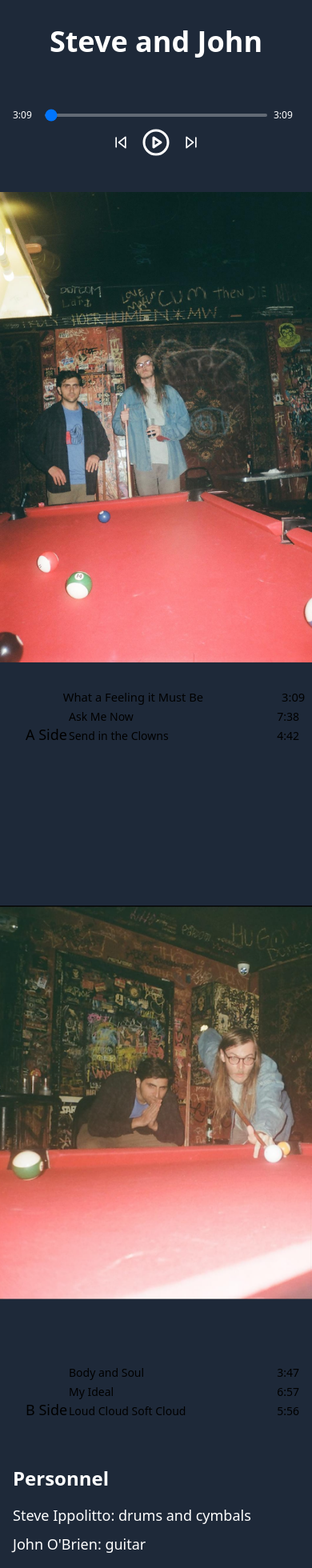
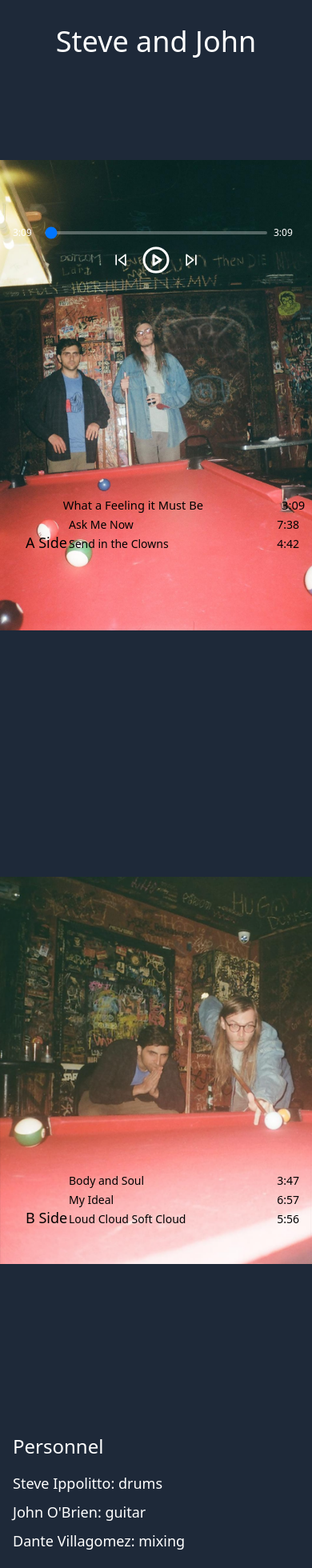
Before and after one commit to johnobriendev/jsAlbum, a React (Vite) app: page / in a window 390 px wide. Shown: the top 1960 px of the page at 80% size. Built offline with nearby package versions, Linux system fonts and the light colour scheme.

Commit message:
fix: update absolute position of controls for mobile

```diff
--- a/src/components/MusicPlayers.jsx
+++ b/src/components/MusicPlayers.jsx
@@ -108,16 +108,6 @@ const MusicPlayer = () => {
     }
   };
 
-  // Handle next/previous
-  // const playNext = () => {
-  //   setCurrentSongIndex((prevIndex) => (prevIndex + 1) % songs.length);
-  // };
-
-  // const playPrevious = () => {
-  //   setCurrentSongIndex((prevIndex) =>
-  //     prevIndex === 0 ? songs.length - 1 : prevIndex - 1
-  //   );
-  // };
   const playNext = () => {
     setCurrentSongIndex((prevIndex) => {
       const nextIndex = (prevIndex + 1) % songs.length;
@@ -170,7 +160,7 @@ const MusicPlayer = () => {
 
 
   const renderPlaybackControls = () => (
-    <div className="absolute top-6 left-0 right-0 px-4 md:px-6">
+    <div className="absolute left-0 right-0 md:top-6 top-1/4 px-4 md:px-6">
       <div className="flex items-center justify-between gap-2 md:gap-3 mb-2">
         <span className="text-white min-w-[32px] text-xs">
           {formatTime(currentTime)}
@@ -203,7 +193,7 @@ const MusicPlayer = () => {
   );
 
   const renderSongList = (songs, startIndex) => (
-    <div className="absolute bottom-6 right-4 w-72 md:w-64">
+    <div className="absolute bottom-56 md:bottom-6 right-4 w-72 md:w-64">
       {songs.map((song, index) => (
         <div
           key={song.id}
@@ -227,10 +217,10 @@ const MusicPlayer = () => {
   return (
     <div className="min-h-screen bg-gray-800 md:bg-[url('/Yutah.jpg')] md:bg-cover md:bg-center md:bg-no-repeat">
       {/* Mobile Layout */}
-      <div className="md:hidden flex flex-col">
+      <div className="md:hidden">
         {/* Title for mobile */}
-        <div className="w-full py-8 px-4 text-center">
-          <h1 className="text-4xl font-bold text-white mb-2">Steve and John</h1>
+        <div className="w-full pt-8 px-4 text-center">
+          <h1 className="text-4xl font-thin text-white">Steve and John</h1>
         </div>
 
         {/* A Side Section */}
@@ -241,10 +231,10 @@ const MusicPlayer = () => {
             className="h-full w-full object-contain"
           />
           {/* Overlay for A Side */}
-          <div className="absolute inset-0">  {/* This creates the overlay canvas */}
+          <div className="absolute inset-0 flex flex-col">  {/* This creates the overlay canvas */}
             {currentSongIndex < 3 && renderPlaybackControls()}
             {renderSongList(aSideSongs, 0)}
-            <span className="absolute bottom-6 left-8 text-black text-lg font-medium">A Side</span>
+            <span className="absolute bottom-56 left-8 text-black text-lg font-medium">A Side</span>
           </div>
         </div>
 
@@ -256,18 +246,19 @@ const MusicPlayer = () => {
             className="h-full w-full object-contain"
           />
           {/* Overlay for B Side */}
-          <div className="absolute inset-0">
+          <div className="absolute inset-0 flex flex-col">
             {currentSongIndex >= 3 && renderPlaybackControls()}
             {renderSongList(bSideSongs, 3)}
-            <span className="absolute bottom-6 left-8 text-black text-lg font-medium">B Side</span>
+            <span className="absolute bottom-56 left-8 text-black text-lg font-medium">B Side</span>
           </div>
         </div>
 
         {/* Personnel section for mobile */}
-        <div className="w-full py-8 px-4 text-white">
-          <h2 className="text-2xl font-semibold mb-4">Personnel</h2>
-          <p className="text-lg mb-2">Steve Ippolitto: drums and cymbals</p>
-          <p className="text-lg">John O'Brien: guitar</p>
+        <div className="w-full py-8 px-4 text-white ">
+          <h2 className="text-2xl font-thin mb-4">Personnel</h2>
+          <p className="text-lg mb-2 font-thin">Steve Ippolitto: drums</p>
+          <p className="text-lg font-thin mb-2">John O'Brien: guitar</p>
+          <p className="text-lg font-thin mb-2">Dante Villagomez: mixing</p>
         </div>
       </div>
 
@@ -320,7 +311,7 @@ const MusicPlayer = () => {
                 <div className="absolute inset-0 flex flex-col">
                   {currentSongIndex < 3 && renderPlaybackControls()}
                   {renderSongList(aSideSongs, 0)}
-                  <span className="absolute bottom-6 left-8 text-black text-lg font-medium">A Side</span>
+                  <span className="absolute bottom-6 left-12 text-black text-lg font-medium">A Side</span>
                 </div>
               </div>
             ) : (
```
Also changed, not shown: public/johnsteve2.png.
